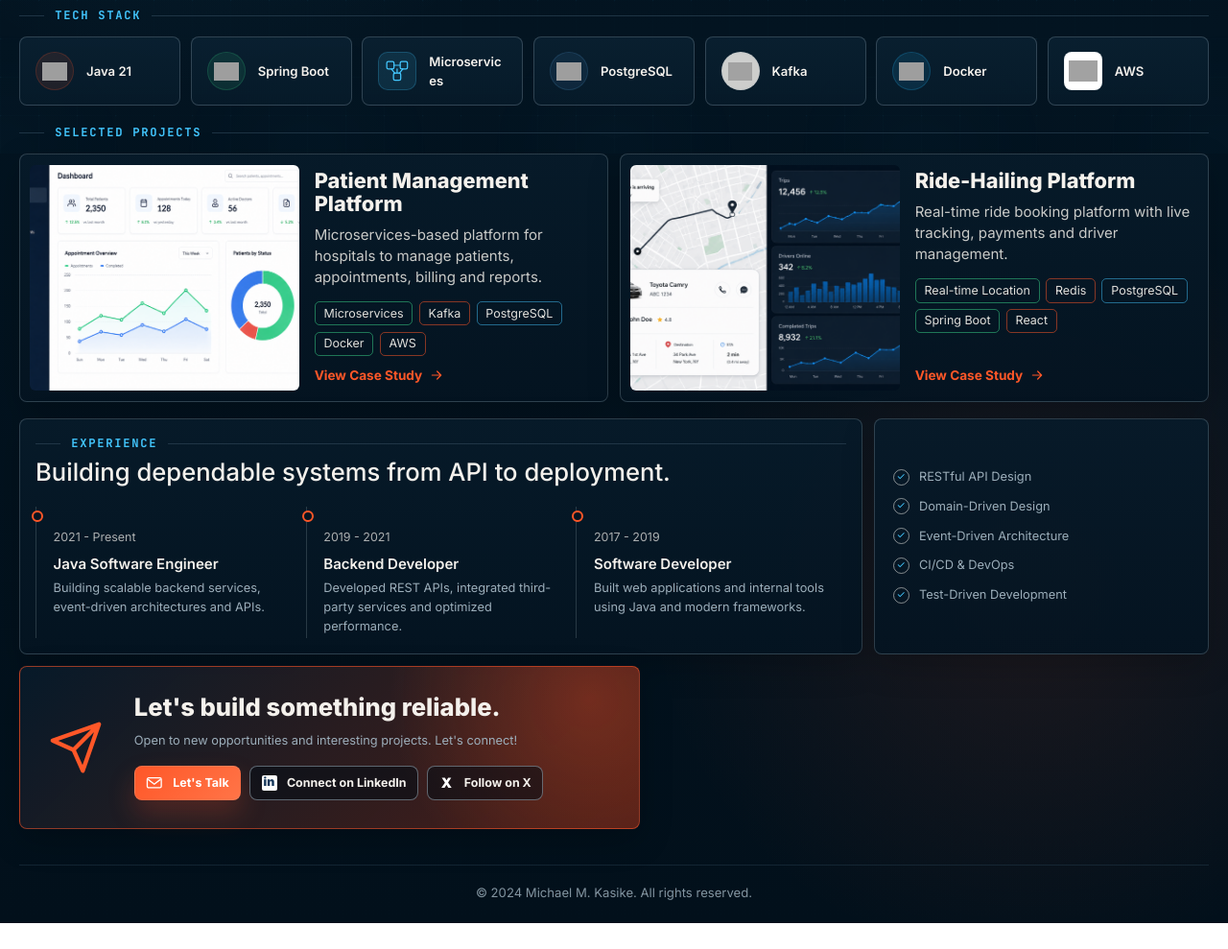
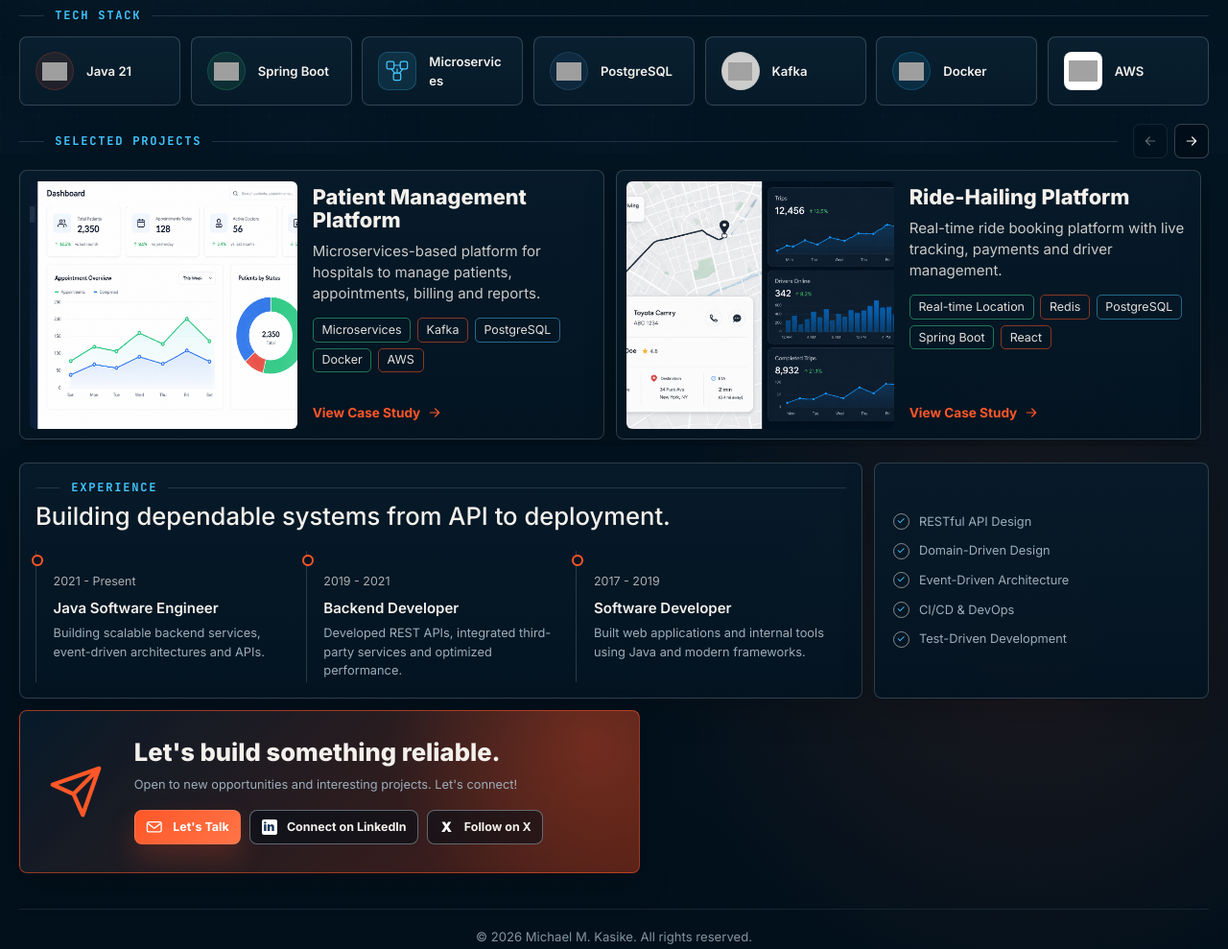
Before and after one commit to JoginderMikael/jogindermikael, a plain HTML site: page index.html in a window 1280 px wide. Shown: the part 640-1629 px from the top of the page at 96% size. Before the commit the page ends 1602 px from the top, so only its background shows below. Drawn offline with Linux system fonts and the light colour scheme; grey boxes are pictures that could not be loaded.

Commit message:
polished it

```diff
--- a/index.html
+++ b/index.html
@@ -76,7 +76,8 @@
                 <a href="#skills">Skills</a>
                 <a href="#contact">Contact</a>
             </nav>
-            <a class="cv-link" href="#contact">
+            <a class="cv-link" href="java-portfolio-assets/cv/MICHAEL KASIKE CV UPDATED.pdf"
+                download="Michael-M-Kasike-CV.pdf">
                 <svg aria-hidden="true">
                     <use href="java-portfolio-assets/vectors/icons.svg#icon-download"></use>
                 </svg>
@@ -230,10 +231,26 @@ public class OrderService {
         </section>
 
         <section class="projects-section reveal" id="projects" aria-labelledby="projects-title">
-            <div class="section-label">
-                <span id="projects-title">Selected Projects</span>
+            <div class="projects-heading">
+                <div class="section-label">
+                    <span id="projects-title">Selected Projects</span>
+                </div>
+                <div class="project-scroll-controls" aria-label="Project carousel controls">
+                    <button class="project-scroll-btn" type="button" data-project-scroll="left"
+                        aria-label="Scroll projects left">
+                        <svg aria-hidden="true">
+                            <use href="java-portfolio-assets/vectors/icons.svg#icon-arrow"></use>
+                        </svg>
+                    </button>
+                    <button class="project-scroll-btn" type="button" data-project-scroll="right"
+                        aria-label="Scroll projects right">
+                        <svg aria-hidden="true">
+                            <use href="java-portfolio-assets/vectors/icons.svg#icon-arrow"></use>
+                        </svg>
+                    </button>
+                </div>
             </div>
-            <div class="projects-grid">
+            <div class="projects-grid" data-project-track>
                 <article class="project-card project-card-wide">
                     <img class="project-preview" src="java-portfolio-assets/images/patient-dashboard.png"
                         alt="Patient management dashboard preview">
@@ -273,6 +290,30 @@ public class OrderService {
                         </div>
                         <a class="case-link" href="https://github.com/JoginderMikael" target="_blank"
                             rel="noopener noreferrer">
+                            View Case Study
+                            <svg aria-hidden="true">
+                                <use href="java-portfolio-assets/vectors/icons.svg#icon-arrow"></use>
+                            </svg>
+                        </a>
+                    </div>
+                </article>
+
+                <article class="project-card project-card-wide">
+                    <img class="project-preview" src="images/uni-management-system/admin-site.jpg"
+                        alt="University Management System admin dashboard preview">
+                    <div class="project-copy">
+                        <h2>University Management System</h2>
+                        <p>Enterprise university platform for academic, student, lecturer and admin workflows with
+                            secure role-based access.</p>
+                        <div class="tag-list">
+                            <span>Java</span>
+                            <span>Spring Boot</span>
+                            <span>Hibernate</span>
+                            <span>REST APIs</span>
+                            <span>JavaScript</span>
+                        </div>
+                        <a class="case-link" href="https://github.com/JoginderMikael/University-Management-System"
+                            target="_blank" rel="noopener noreferrer">
                             View Case Study
                             <svg aria-hidden="true">
                                 <use href="java-portfolio-assets/vectors/icons.svg#icon-arrow"></use>
@@ -355,7 +396,7 @@ public class OrderService {
     </a>
 
     <footer class="footer shell">
-        <p>&copy; 2024 Michael M. Kasike. All rights reserved.</p>
+        <p>&copy; <span id="current-year">2024</span> Michael M. Kasike. All rights reserved.</p>
     </footer>
 
     <script src="script.js"></script>
--- a/script.js
+++ b/script.js
@@ -1,6 +1,13 @@
 const menuToggle = document.querySelector(".menu-toggle");
 const nav = document.querySelector(".nav");
 const backToTop = document.querySelector(".back-to-top");
+const currentYear = document.querySelector("#current-year");
+const projectTrack = document.querySelector("[data-project-track]");
+const projectScrollButtons = document.querySelectorAll("[data-project-scroll]");
+
+if (currentYear) {
+    currentYear.textContent = String(new Date().getFullYear());
+}
 
 if (menuToggle && nav) {
     menuToggle.addEventListener("click", () => {
@@ -46,3 +53,39 @@ const updateBackToTop = () => {
 
 window.addEventListener("scroll", updateBackToTop, { passive: true });
 updateBackToTop();
+
+if (projectTrack && projectScrollButtons.length) {
+    const getScrollDistance = () => {
+        const firstCard = projectTrack.querySelector(".project-card");
+        if (!firstCard) return projectTrack.clientWidth;
+
+        const styles = window.getComputedStyle(projectTrack);
+        const gap = parseFloat(styles.columnGap || styles.gap || "0");
+        return firstCard.getBoundingClientRect().width + gap;
+    };
+
+    const updateProjectButtons = () => {
+        const maxScroll = projectTrack.scrollWidth - projectTrack.clientWidth;
+        const atStart = projectTrack.scrollLeft <= 2;
+        const atEnd = projectTrack.scrollLeft >= maxScroll - 2;
+
+        projectScrollButtons.forEach((button) => {
+            const direction = button.dataset.projectScroll;
+            button.disabled = direction === "left" ? atStart : atEnd;
+        });
+    };
+
+    projectScrollButtons.forEach((button) => {
+        button.addEventListener("click", () => {
+            const direction = button.dataset.projectScroll === "left" ? -1 : 1;
+            projectTrack.scrollBy({
+                left: direction * getScrollDistance(),
+                behavior: "smooth"
+            });
+        });
+    });
+
+    projectTrack.addEventListener("scroll", updateProjectButtons, { passive: true });
+    window.addEventListener("resize", updateProjectButtons);
+    updateProjectButtons();
+}
--- a/style.css
+++ b/style.css
@@ -350,6 +350,62 @@ h1 {
     padding-top: 1.2rem;
 }
 
+.projects-heading {
+    align-items: center;
+    display: grid;
+    gap: 1rem;
+    grid-template-columns: minmax(0, 1fr) auto;
+}
+
+.projects-heading .section-label {
+    margin-bottom: 0;
+}
+
+.project-scroll-controls {
+    display: flex;
+    gap: 0.45rem;
+}
+
+.project-scroll-btn {
+    align-items: center;
+    background: rgb(2 13 23 / 72%);
+    border: 1px solid rgb(156 174 186 / 32%);
+    border-radius: 7px;
+    color: var(--mk-text);
+    cursor: pointer;
+    display: inline-flex;
+    height: 36px;
+    justify-content: center;
+    transition: background 180ms ease, border-color 180ms ease, color 180ms ease, opacity 180ms ease;
+    width: 36px;
+}
+
+.project-scroll-btn svg {
+    height: 1rem;
+    width: 1rem;
+}
+
+.project-scroll-btn:first-child svg {
+    transform: rotate(180deg);
+}
+
+.project-scroll-btn:hover {
+    background: rgb(255 87 40 / 12%);
+    border-color: var(--mk-orange);
+    color: var(--mk-orange);
+}
+
+.project-scroll-btn:disabled {
+    cursor: default;
+    opacity: 0.38;
+}
+
+.project-scroll-btn:disabled:hover {
+    background: rgb(2 13 23 / 72%);
+    border-color: rgb(156 174 186 / 32%);
+    color: var(--mk-text);
+}
+
 .section-label {
     align-items: center;
     color: var(--mk-cyan);
@@ -480,9 +536,19 @@ h1 {
 }
 
 .projects-grid {
-    display: grid;
+    display: flex;
     gap: 0.75rem;
-    grid-template-columns: repeat(2, minmax(0, 1fr));
+    margin-top: 0.75rem;
+    overflow-x: auto;
+    overscroll-behavior-inline: contain;
+    padding-bottom: 0.45rem;
+    scroll-behavior: smooth;
+    scroll-snap-type: x mandatory;
+    scrollbar-width: none;
+}
+
+.projects-grid::-webkit-scrollbar {
+    display: none;
 }
 
 .project-card,
@@ -497,11 +563,13 @@ h1 {
 
 .project-card {
     display: grid;
+    flex: 0 0 min(610px, calc((100% - 0.75rem) / 2));
     gap: 1rem;
     grid-template-columns: minmax(230px, 0.95fr) minmax(220px, 1fr);
     min-height: 176px;
     overflow: hidden;
     padding: 0.65rem;
+    scroll-snap-align: start;
 }
 
 .project-preview {
@@ -809,9 +877,12 @@ h1 {
         grid-template-columns: repeat(4, minmax(0, 1fr));
     }
 
-    .projects-grid,
     .lower-grid {
         grid-template-columns: 1fr;
+    }
+
+    .project-card {
+        flex-basis: min(620px, 86vw);
     }
 
     .experience-panel,
@@ -894,6 +965,7 @@ h1 {
     }
 
     .project-card {
+        flex-basis: min(520px, 88vw);
         grid-template-columns: 1fr;
     }
 
```
Also changed, not shown: 1 other file.
